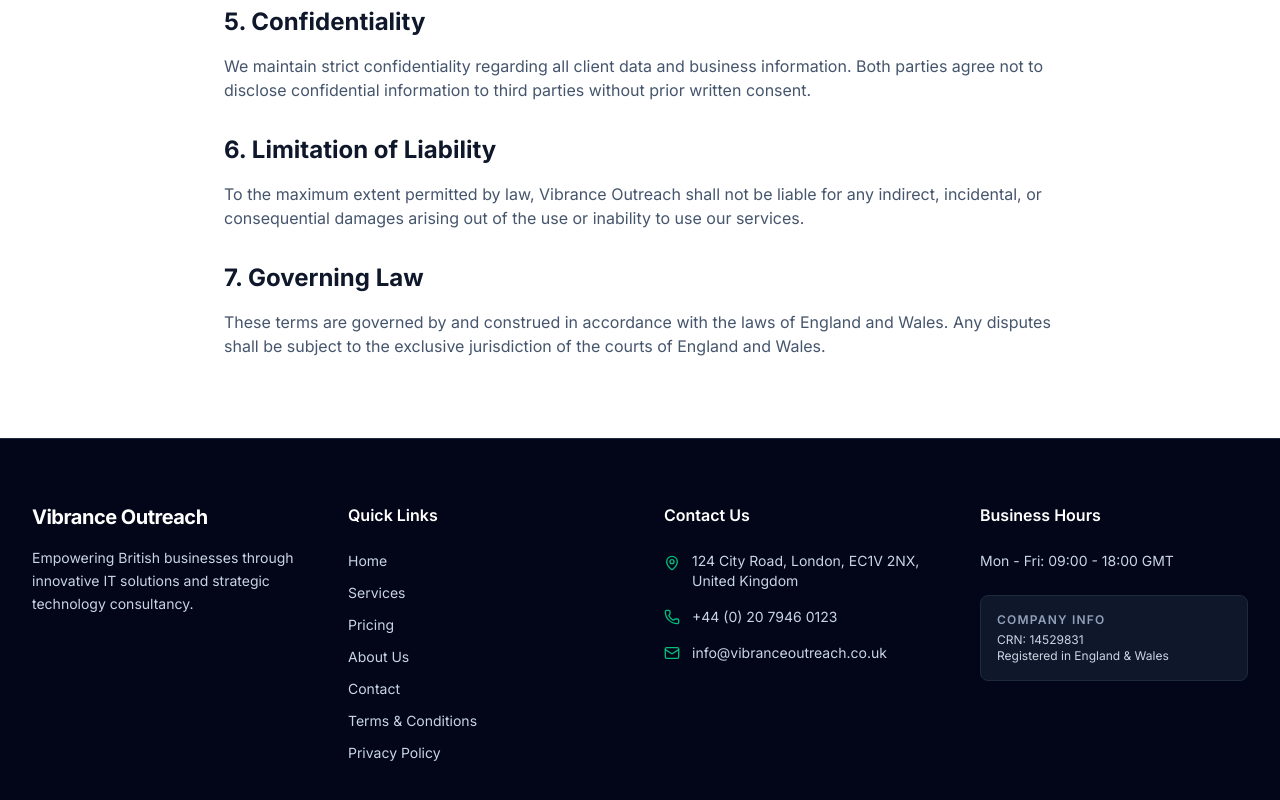
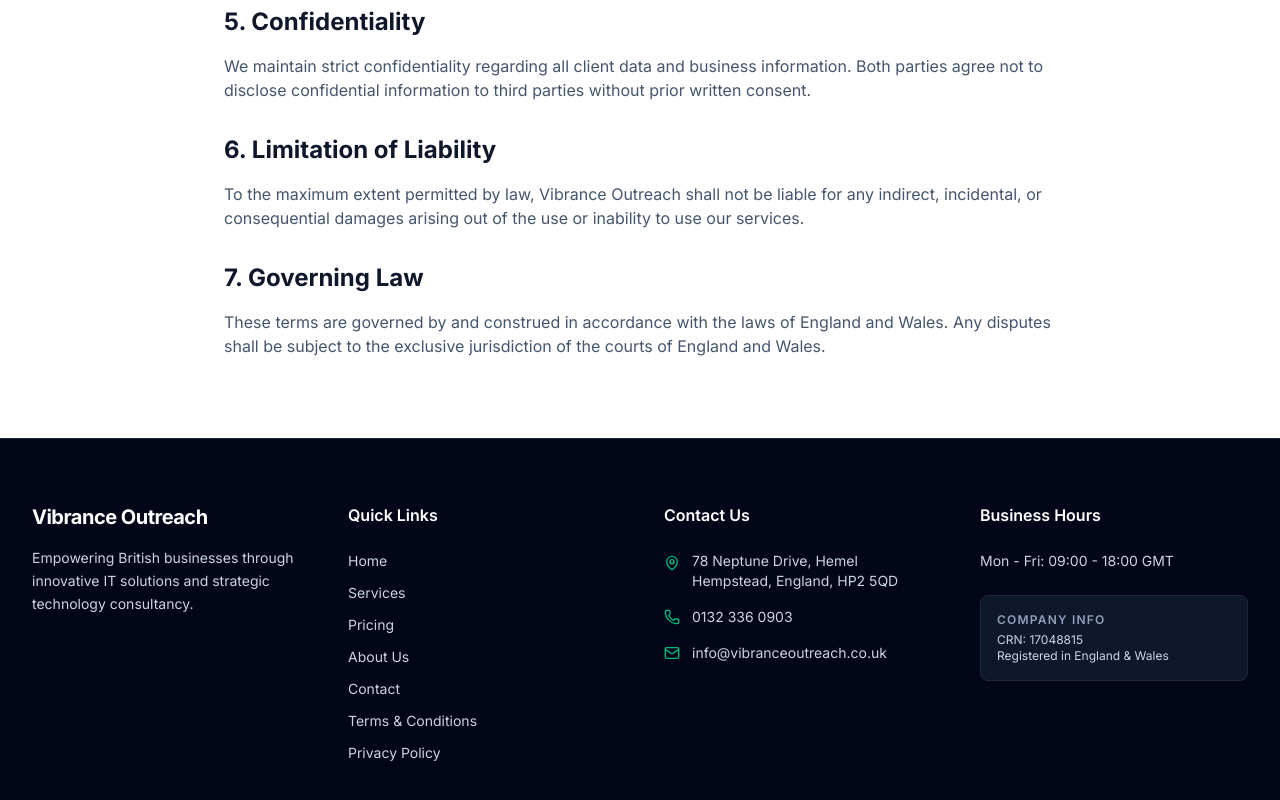
Before and after one commit to consultancy-outfit/100IT-SALESITES-001, a React (Vite) app: page /terms in a window 1280 px wide. Shown: the part 842-1642 px from the top of the page. Built offline with nearby package versions, Linux system fonts and the light colour scheme.

Commit message:
Update constants.ts

```diff
--- a/src/constants.ts
+++ b/src/constants.ts
@@ -1,8 +1,8 @@
 export const COMPANY_DETAILS = {
   name: "Vibrance Outreach",
-  address: "124 City Road, London, EC1V 2NX, United Kingdom",
-  crn: "14529831",
-  phone: "+44 (0) 20 7946 0123",
+  address: "78 Neptune Drive, Hemel Hempstead, England, HP2 5QD",
+  crn: "17048815",
+  phone: "0132 336 0903",
   email: "info@vibranceoutreach.co.uk",
   hours: "Mon - Fri: 09:00 - 18:00 GMT",
 };
```
